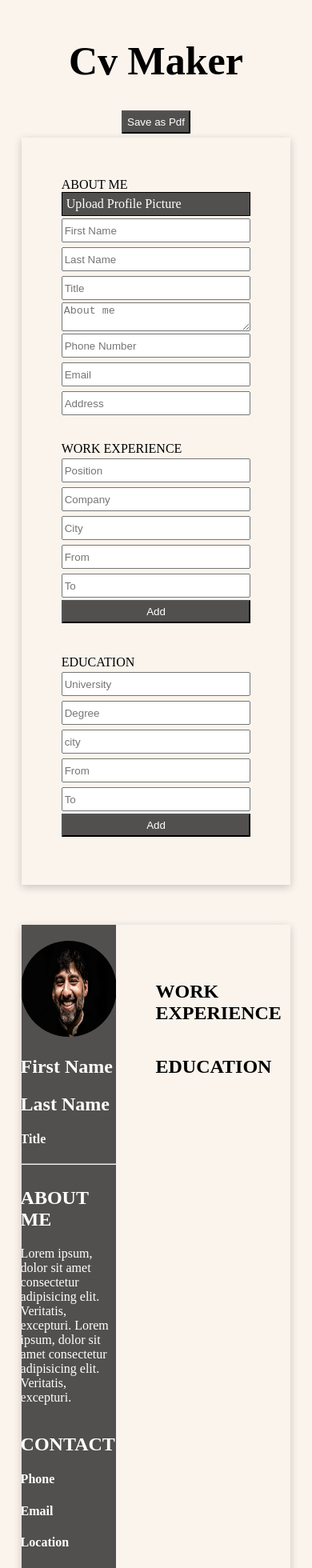
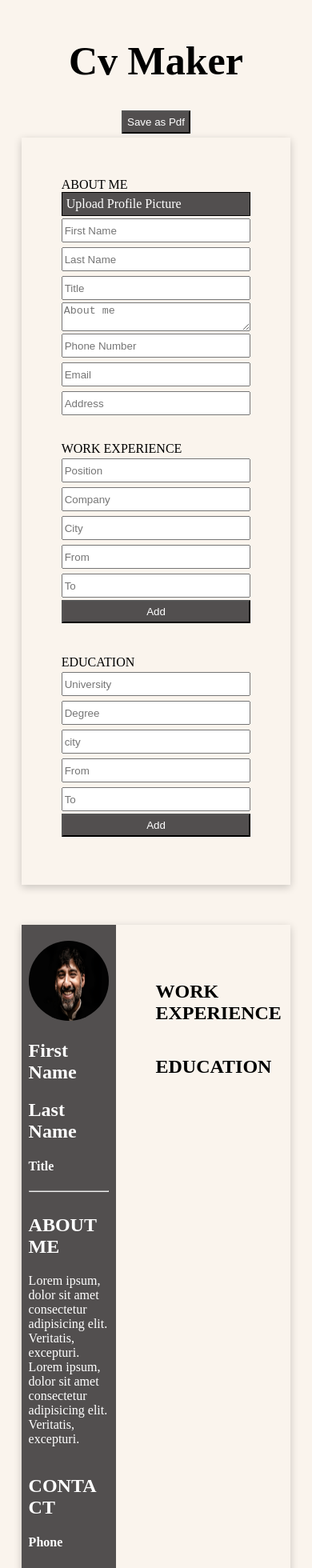
Before and after one commit to ivannissimrch/CvMAker, a React (Create React App) app: page / in a window 390 px wide. Shown: the top 1960 px of the page at 80% size. Built offline with nearby package versions, Linux system fonts and the light colour scheme.

Commit message:
responsive in most screens

```diff
--- a/src/components/DisplayAbout.module.css
+++ b/src/components/DisplayAbout.module.css
@@ -19,20 +19,17 @@
   }
   .about-header{
     width: 140px;
-    overflow-wrap: break-word;
 
   }
 
   .about-body{
     width: 140px;
-    overflow-wrap: break-word;
 
   }
 
 
   .about-footer{
     width: 140px;
-    overflow-wrap: break-word;
 
   }
 
@@ -48,28 +45,27 @@
     .about{
       width: 45%;
       padding: 20px;
+
     }
 
     .profile-picture{
-      width: 120px;
-      height: 120px;
+      width: 100px;
+      height: 100px;
       border-radius: 50%;
     }
     .about-header{
-      width: 120px;
-      overflow-wrap: break-word;
+      width: 100px;
 
     }
 
     .about-body{
-      width: 120px;
-      overflow-wrap: break-word;
+      width: 100px;
 
     }
 
 
     .about-footer{
-      width: 120px;
+      width: 100px;
       overflow-wrap: break-word;
 
     }
--- a/src/components/DisplayEducation.module.css
+++ b/src/components/DisplayEducation.module.css
@@ -5,3 +5,13 @@
     flex-direction: column;
     justify-content: center;
   }
+
+  @media only screen and (max-width: 1200px) {
+    .education-section{
+      width: 45%;
+    }
+  }
+
+  @media only screen and (max-width: 600px) {
+    .education-section{width: 45%;}
+  }
```
